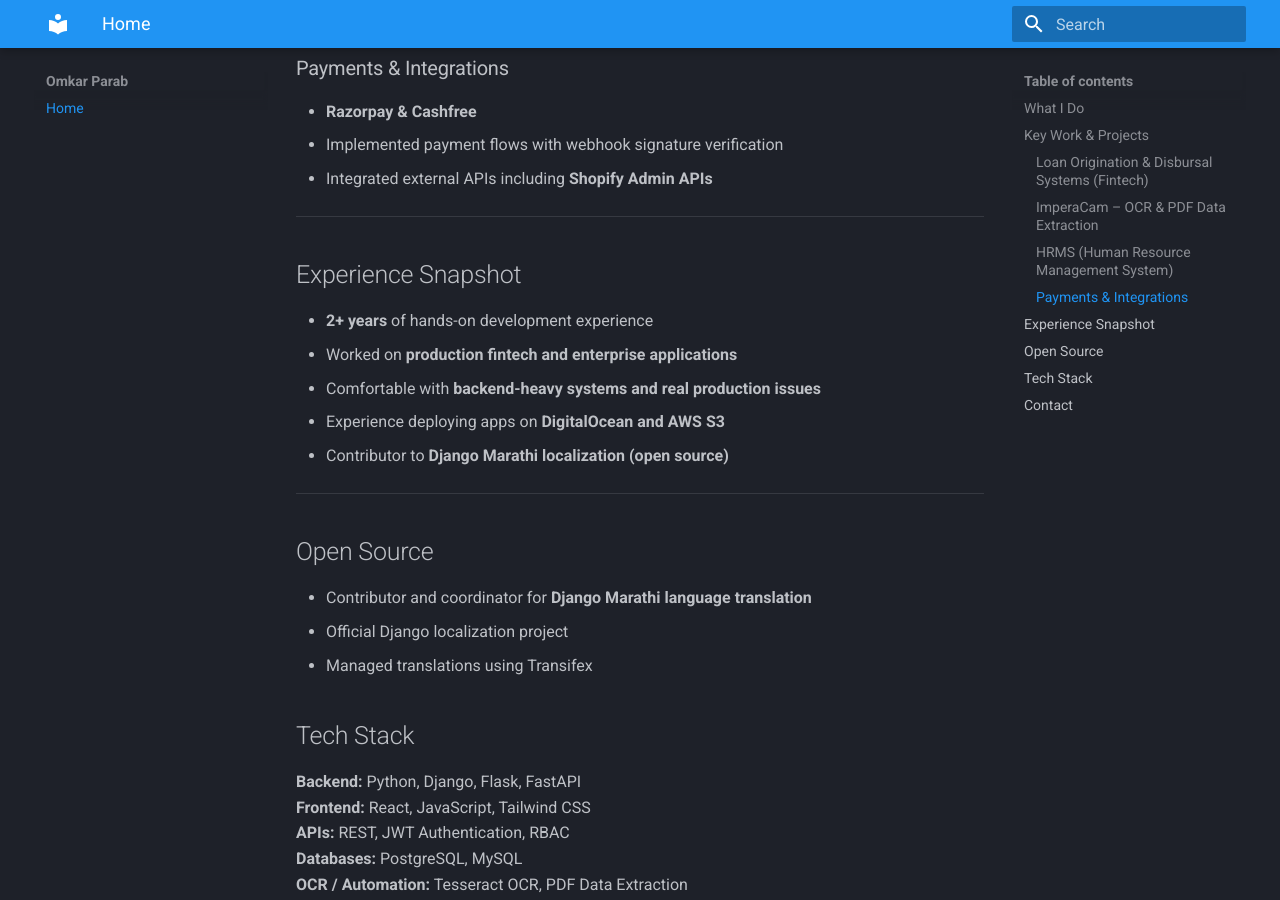
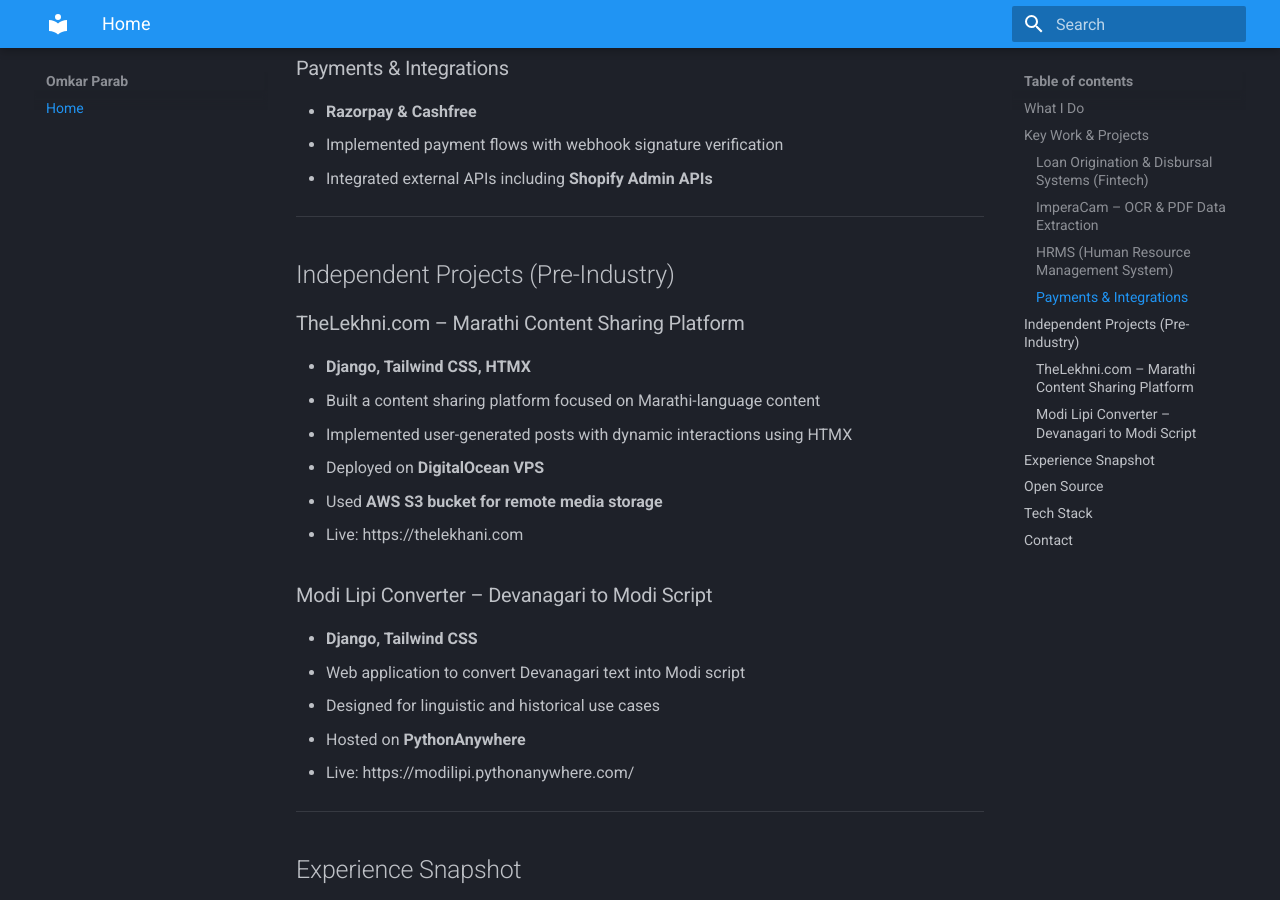
Before and after one commit to ImOmkar/ImOmkar.github.io, an MkDocs documentation site: the page built from docs/index.md, in a window 1280 px wide and 900 px high, scrolled down 1302 px. Built offline with MkDocs 1.6.1 and Material for MkDocs 9.7.7, drawn with Linux system fonts in a browser that asks for light colours.

Commit message:
index.md updated

```diff
--- a/docs/index.md
+++ b/docs/index.md
@@ -46,6 +46,25 @@
 
 ---
 
+## Independent Projects (Pre-Industry)
+
+### TheLekhni.com – Marathi Content Sharing Platform
+- **Django, Tailwind CSS, HTMX**
+- Built a content sharing platform focused on Marathi-language content
+- Implemented user-generated posts with dynamic interactions using HTMX
+- Deployed on **DigitalOcean VPS**
+- Used **AWS S3 bucket for remote media storage**
+- Live: https://thelekhani.com
+
+### Modi Lipi Converter – Devanagari to Modi Script
+- **Django, Tailwind CSS**
+- Web application to convert Devanagari text into Modi script
+- Designed for linguistic and historical use cases
+- Hosted on **PythonAnywhere**
+- Live: https://modilipi.pythonanywhere.com/
+
+---
+
 ## Experience Snapshot
 
 - **2+ years** of hands-on development experience
```
Also changed, not shown: site/index.html, site/search/search_index.json.
